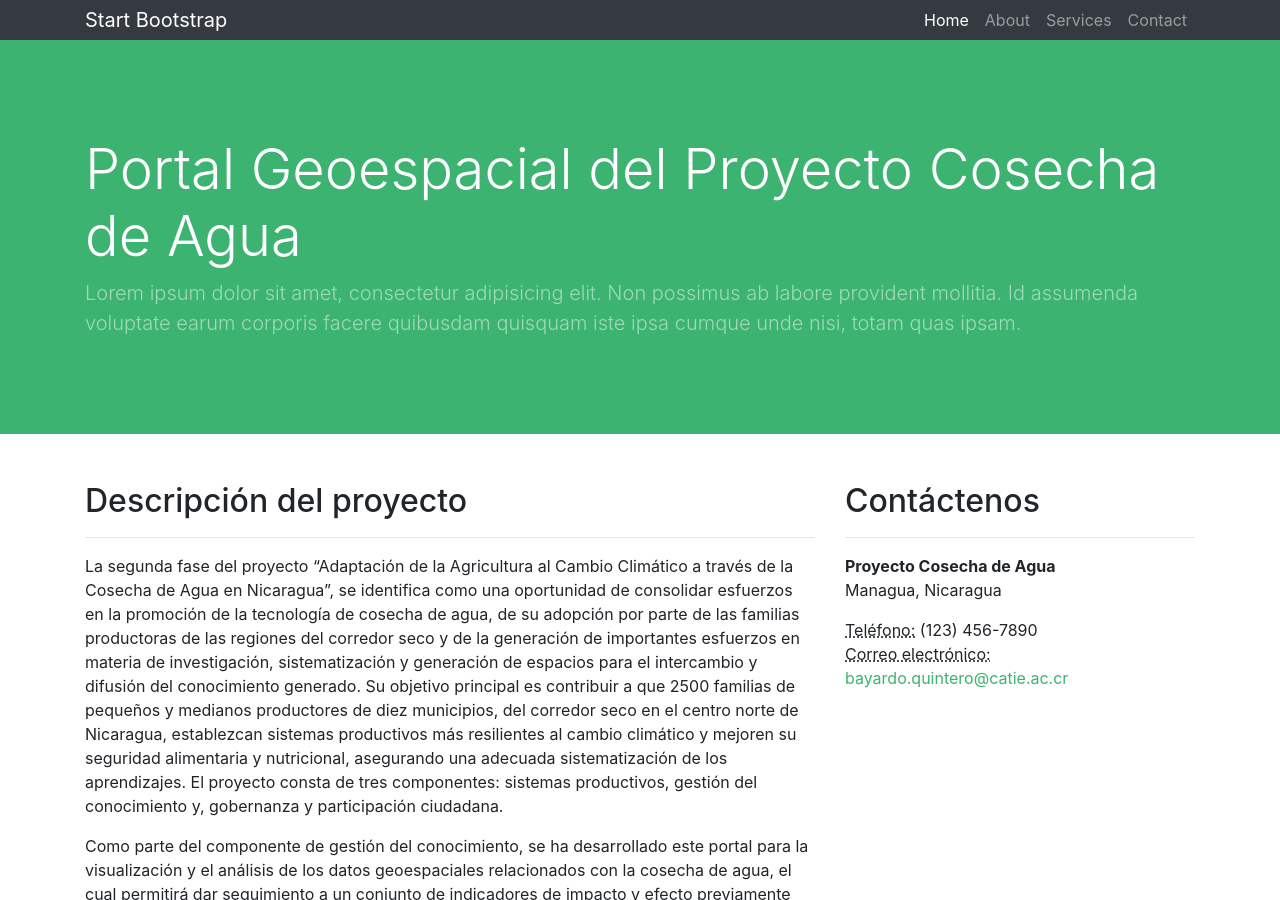
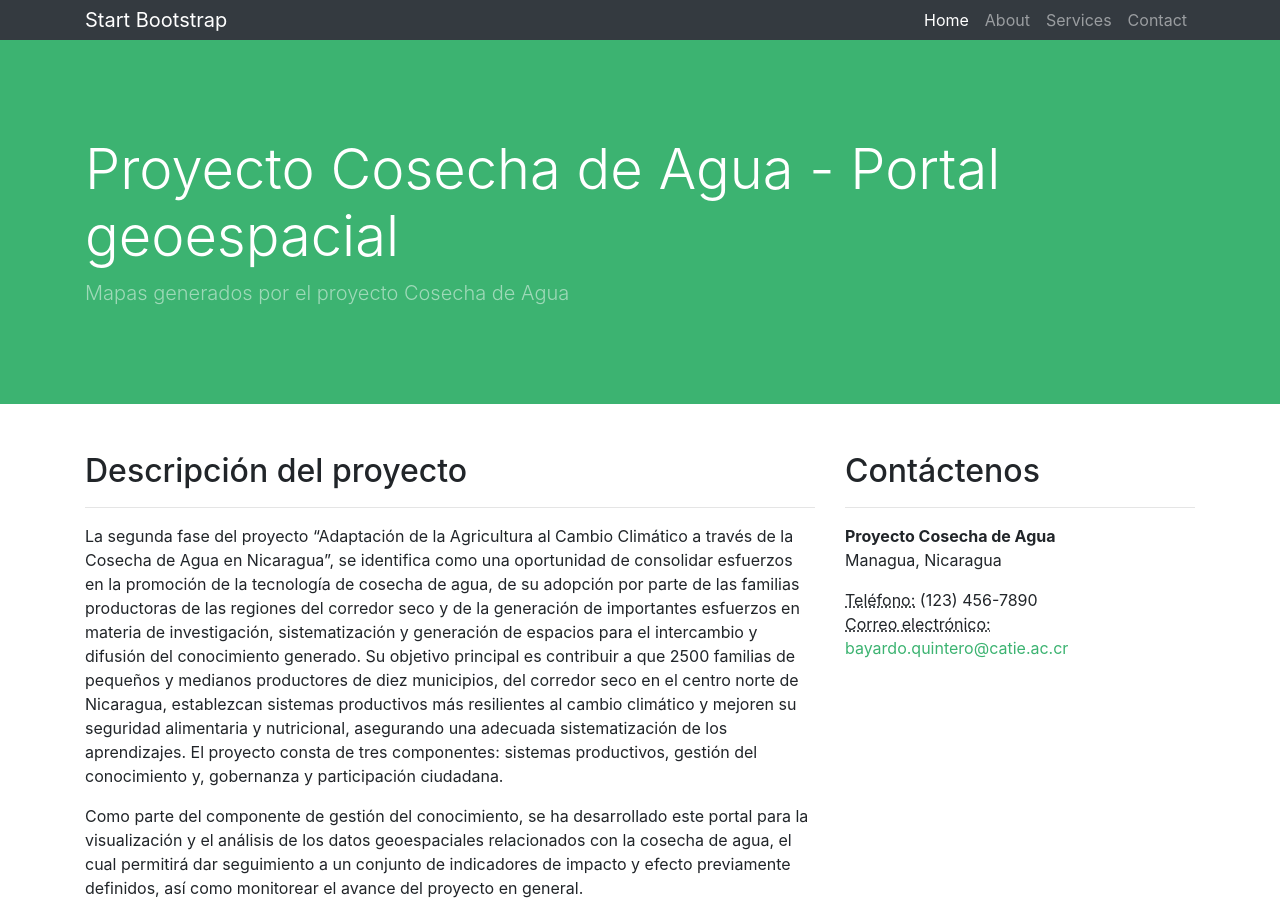
Before and after one commit to geo-cosecha-agua/geo-cosecha-agua.github.io, a Jekyll site: the page built from index.html, in a window 1280 px wide and 900 px high. Built offline with Jekyll 4.4.1, drawn with Linux system fonts in a browser that asks for light colours.

Commit message:
Update header.html

```diff
--- a/_includes/header.html
+++ b/_includes/header.html
@@ -4,13 +4,10 @@
     <div class="row h-100 align-items-center">
       <div class="col-lg-12">
         <h1 class="display-4 text-white mt-5 mb-2">
-          Portal Geoespacial del Proyecto Cosecha de Agua
+          Proyecto Cosecha de Agua - Portal geoespacial
         </h1>
         <p class="lead mb-5 text-white-50">
-          Lorem ipsum dolor sit amet, consectetur adipisicing elit. Non possimus
-          ab labore provident mollitia. Id assumenda voluptate earum corporis
-          facere quibusdam quisquam iste ipsa cumque unde nisi, totam quas
-          ipsam.
+          Mapas generados por el proyecto Cosecha de Agua
         </p>
       </div>
     </div>
```
